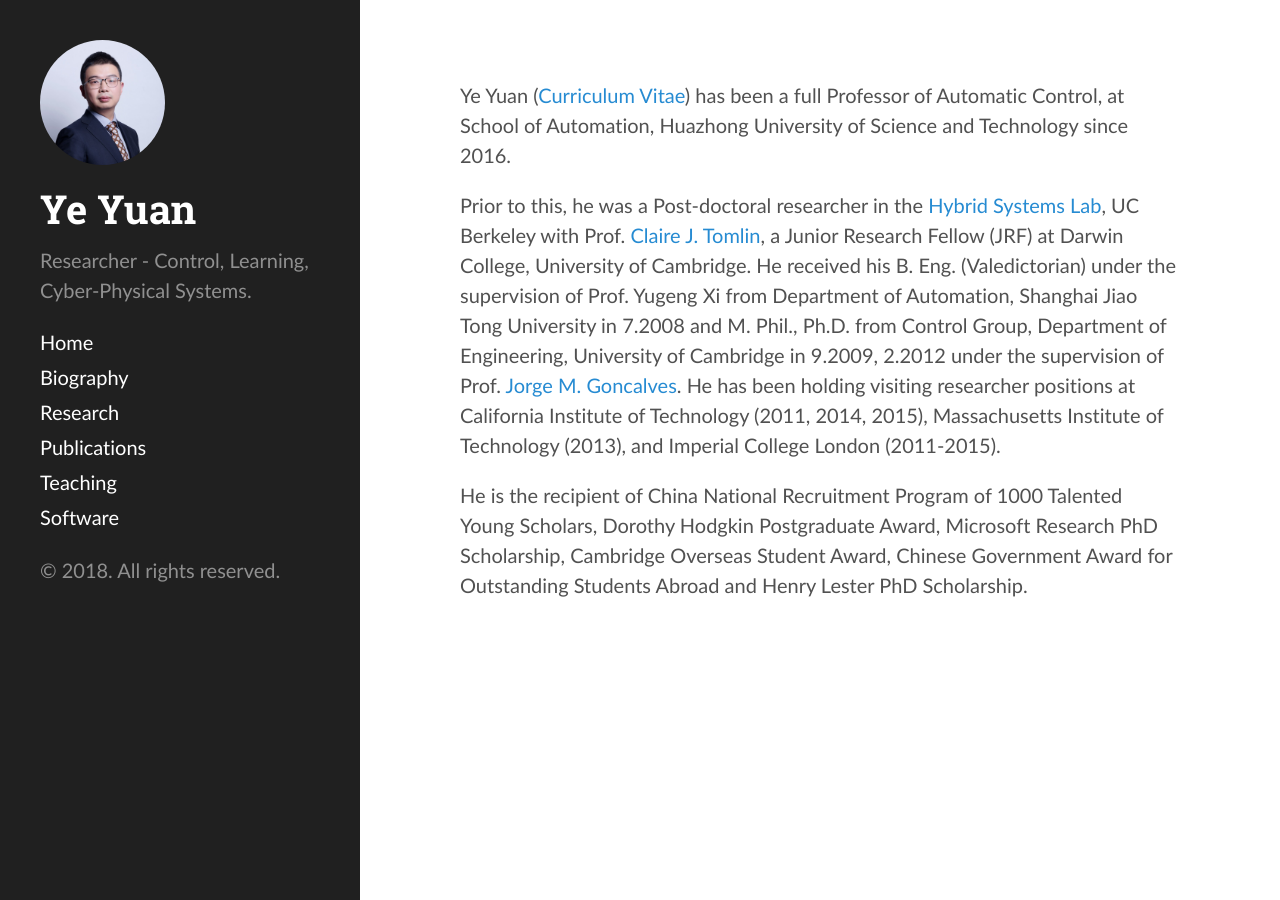
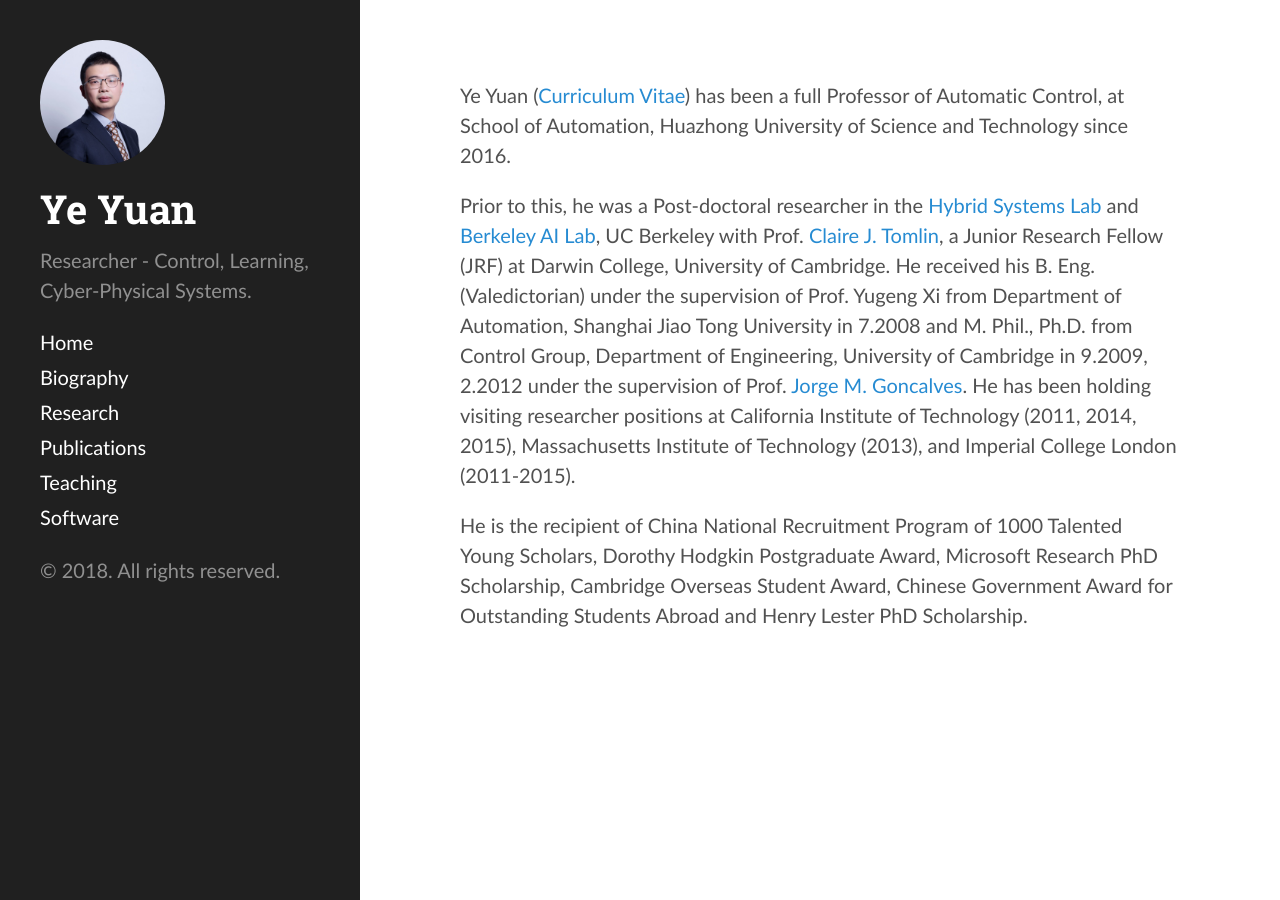
Before and after one commit to yy311/yy311.github.io, a Jekyll site: the page built from bio.md, in a window 1280 px wide. Built offline with Jekyll 4.4.1, drawn with Linux system fonts in a browser that asks for light colours.

Commit message:
Update bio.md

```diff
--- a/bio.md
+++ b/bio.md
@@ -5,6 +5,6 @@
 
 Ye Yuan (<a href="https://hybrid.eecs.berkeley.edu/~yeyuan/cv_yeyuan_2016.pdf">Curriculum Vitae</a>) has been a full Professor of Automatic Control, at School of Automation, Huazhong University of Science and Technology since 2016.
 
-Prior to this, he was a Post-doctoral researcher in the [Hybrid Systems Lab](http://hybrid.eecs.berkeley.edu/), UC Berkeley with Prof. [Claire J. Tomlin](http://eecs.berkeley.edu/~tomlin), a Junior Research Fellow (JRF) at Darwin College, University of Cambridge. He received his B. Eng. (Valedictorian) under the supervision of Prof. Yugeng Xi from Department of Automation, Shanghai Jiao Tong University in 7.2008 and M. Phil., Ph.D. from Control Group, Department of Engineering, University of Cambridge in 9.2009, 2.2012 under the supervision of Prof. [Jorge M. Goncalves](http://wwwen.uni.lu/lcsb/people/jorge_goncalves). He has been holding visiting researcher positions at California Institute of Technology (2011, 2014, 2015), Massachusetts Institute of Technology (2013), and Imperial College London (2011-2015).
+Prior to this, he was a Post-doctoral researcher in the [Hybrid Systems Lab](http://hybrid.eecs.berkeley.edu/) and [Berkeley AI Lab](http://bair.berkeley.edu/index.html#header), UC Berkeley with Prof. [Claire J. Tomlin](http://eecs.berkeley.edu/~tomlin), a Junior Research Fellow (JRF) at Darwin College, University of Cambridge. He received his B. Eng. (Valedictorian) under the supervision of Prof. Yugeng Xi from Department of Automation, Shanghai Jiao Tong University in 7.2008 and M. Phil., Ph.D. from Control Group, Department of Engineering, University of Cambridge in 9.2009, 2.2012 under the supervision of Prof. [Jorge M. Goncalves](http://wwwen.uni.lu/lcsb/people/jorge_goncalves). He has been holding visiting researcher positions at California Institute of Technology (2011, 2014, 2015), Massachusetts Institute of Technology (2013), and Imperial College London (2011-2015).
 
 He is the recipient of China National Recruitment Program of 1000 Talented Young Scholars, Dorothy Hodgkin Postgraduate Award, Microsoft Research PhD Scholarship, Cambridge Overseas Student Award, Chinese Government Award for Outstanding Students Abroad and Henry Lester PhD Scholarship.
```
